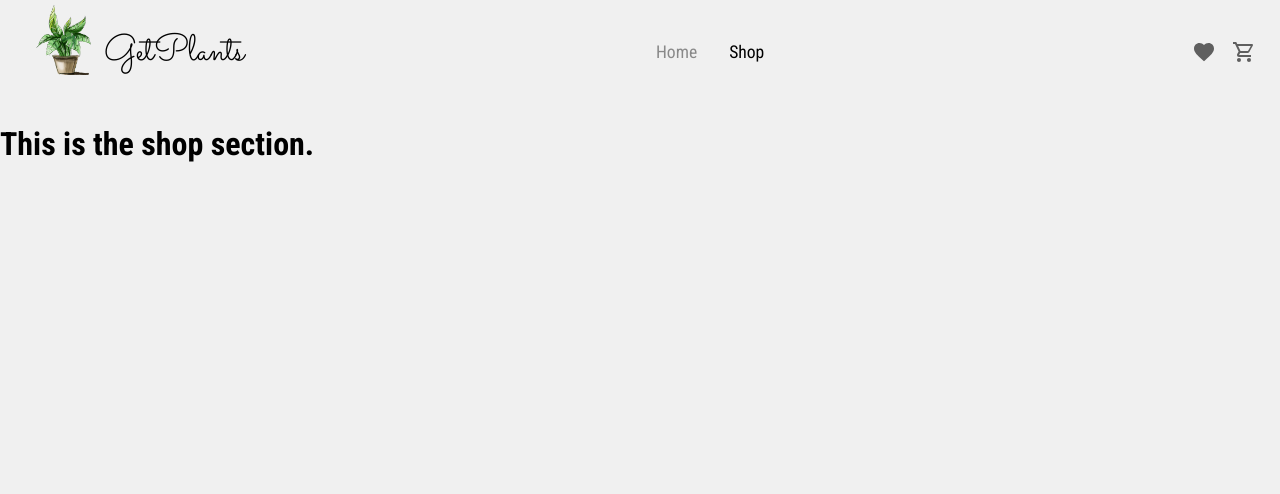
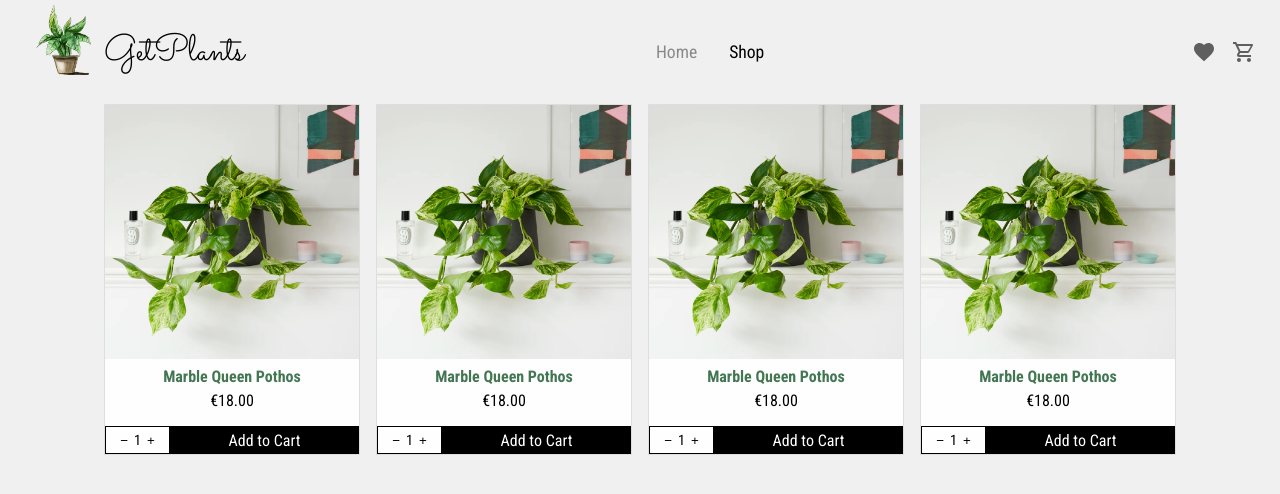
Before and after one commit to RimaSem/plant-shop, a React (Vite) app: page /plant-shop/shop in a window 1280 px wide. Shown: the top 494 px of the page. Built offline with nearby package versions, Linux system fonts and the light colour scheme.

Commit message:
Create Item component

```diff
--- /dev/null
+++ b/src/components/Item.tsx
@@ -0,0 +1,25 @@
+import "./scss/Item.scss";
+
+function Item() {
+  return (
+    <div className="item-card">
+      <img src="../../public/marble_queen.jpg" />
+      <div className="item-info">
+        <div className="item-name">Marble Queen Pothos</div>
+        <div className="item-price">€18.00</div>
+        <div className="add-to-cart-wrapper">
+          <div className="quantity-wrapper">
+            <button className="quantity-button">−</button>
+            <div className="quantity-value">1</div>
+            <button className="quantity-button">+</button>
+          </div>
+          <button className="add-to-cart-btn" type="button">
+            Add to Cart
+          </button>
+        </div>
+      </div>
+    </div>
+  );
+}
+
+export default Item;
--- /dev/null
+++ b/src/components/scss/Item.scss
@@ -0,0 +1,75 @@
+.item-card {
+  width: clamp(160px, 20%, 40%);
+  border: 0.0625rem solid #dedede;
+  display: flex;
+  flex-direction: column;
+
+  img {
+    width: 100%;
+    object-fit: cover;
+  }
+
+  .item-info {
+    display: flex;
+    flex-direction: column;
+    align-items: center;
+    background-color: #fefefe;
+    padding-top: 0.5em;
+
+    .item-name {
+      color: #437652;
+      font-weight: 600;
+      margin-bottom: 0.3em;
+    }
+
+    .item-name,
+    .item-price {
+      font-size: 1em;
+    }
+
+    .add-to-cart-wrapper {
+      display: flex;
+      width: 100%;
+      margin-top: 1em;
+
+      .quantity-wrapper {
+        flex: 1;
+        display: flex;
+        align-items: center;
+        justify-content: center;
+        border: 1px solid #000;
+        background-color: #fefefe;
+        font-size: 0.9rem;
+
+        .quantity-button {
+          background-color: #fefefe;
+          border: none;
+          cursor: pointer;
+        }
+
+        .quantity-value {
+          display: flex;
+          align-items: center;
+          justify-content: center;
+        }
+      }
+
+      .add-to-cart-btn {
+        padding: 0.3em 0;
+        flex: 3;
+        font-family: inherit;
+        background-color: #000;
+        border: none;
+        color: #fff;
+        font-size: 1rem;
+        font-weight: 500;
+        transition: all 0.2s;
+
+        &:hover {
+          cursor: pointer;
+          background-color: #437652;
+        }
+      }
+    }
+  }
+}
--- a/src/pages/Home.tsx
+++ b/src/pages/Home.tsx
@@ -23,7 +23,7 @@ function Home() {
             </p>
           </div>
           <div className="promise">
-            <img src={Img2}></img>
+            <img src={Img2} />
             <p>
               <b>Delivery to your door</b> We’ll bring your plants to your door,
               anywhere in LT. If you’re not 100% happy, tell us within 30 days
--- a/src/pages/Shop.tsx
+++ b/src/pages/Shop.tsx
@@ -1,8 +1,14 @@
+import "./scss/Shop.scss";
+import Item from "../components/Item";
+
 function Shop() {
   return (
-    <>
-      <h1>This is the shop section.</h1>
-    </>
+    <div className="shop-container">
+      <Item />
+      <Item />
+      <Item />
+      <Item />
+    </div>
   );
 }
 
--- /dev/null
+++ b/src/pages/scss/Shop.scss
@@ -0,0 +1,7 @@
+.shop-container {
+  display: flex;
+  flex-wrap: wrap;
+  gap: 1em;
+  align-items: center;
+  justify-content: center;
+}
```
Also changed, not shown: public/marble_queen.jpg (added).
